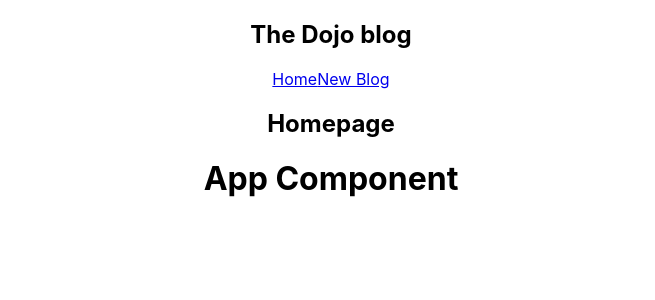
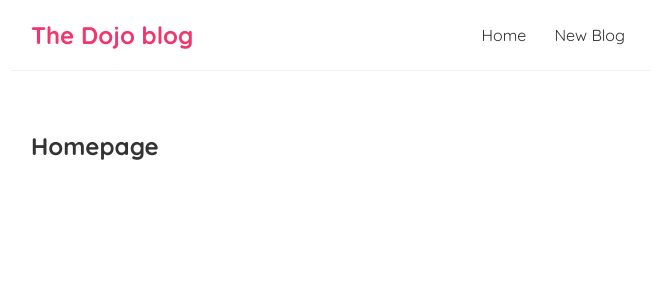
Before and after one commit to Adriantutuianu/react-2022, a React (Create React App) app: page / in a window 1280 px wide. Shown: the top 300 px of the page, without its empty margins (309-964 px from the left). Built offline with nearby package versions, Linux system fonts and the light colour scheme.

Commit message:
Added style index.css

```diff
--- a/src/App.css
+++ /dev/null
@@ -1,38 +0,0 @@
-.App {
-  text-align: center;
-}
-
-.App-logo {
-  height: 40vmin;
-  pointer-events: none;
-}
-
-@media (prefers-reduced-motion: no-preference) {
-  .App-logo {
-    animation: App-logo-spin infinite 20s linear;
-  }
-}
-
-.App-header {
-  background-color: #282c34;
-  min-height: 100vh;
-  display: flex;
-  flex-direction: column;
-  align-items: center;
-  justify-content: center;
-  font-size: calc(10px + 2vmin);
-  color: white;
-}
-
-.App-link {
-  color: #61dafb;
-}
-
-@keyframes App-logo-spin {
-  from {
-    transform: rotate(0deg);
-  }
-  to {
-    transform: rotate(360deg);
-  }
-}
--- a/src/App.js
+++ b/src/App.js
@@ -1,4 +1,3 @@
-import "./App.css";
 import Navbar from "./Navbar";
 import Home from "./Home";
 
@@ -8,7 +7,6 @@
       <Navbar />
       <div className="content">
         <Home />
-        <h1>App Component</h1>
       </div>
     </div>
   );
--- a/src/index.css
+++ b/src/index.css
@@ -1,13 +1,35 @@
-body {
+@import url("https://fonts.googleapis.com/css2?family=Quicksand:wght@300;400;500;600;700&display=swap");
+
+/* base styles */
+* {
   margin: 0;
-  font-family: -apple-system, BlinkMacSystemFont, 'Segoe UI', 'Roboto', 'Oxygen',
-    'Ubuntu', 'Cantarell', 'Fira Sans', 'Droid Sans', 'Helvetica Neue',
-    sans-serif;
-  -webkit-font-smoothing: antialiased;
-  -moz-osx-font-smoothing: grayscale;
+  font-family: "Quicksand";
+  color: #333;
 }
-
-code {
-  font-family: source-code-pro, Menlo, Monaco, Consolas, 'Courier New',
-    monospace;
+.navbar {
+  padding: 20px;
+  display: flex;
+  align-items: center;
+  max-width: 600px;
+  margin: 0 auto;
+  border-bottom: 1px solid #f2f2f2;
 }
+.navbar h1 {
+  color: #f1356d;
+}
+.navbar .links {
+  margin-left: auto;
+}
+.navbar a {
+  margin-left: 16px;
+  text-decoration: none;
+  padding: 6px;
+}
+.navbar a:hover {
+  color: #f1356d;
+}
+.content {
+  max-width: 600px;
+  margin: 40px auto;
+  padding: 20px;
+}
```
